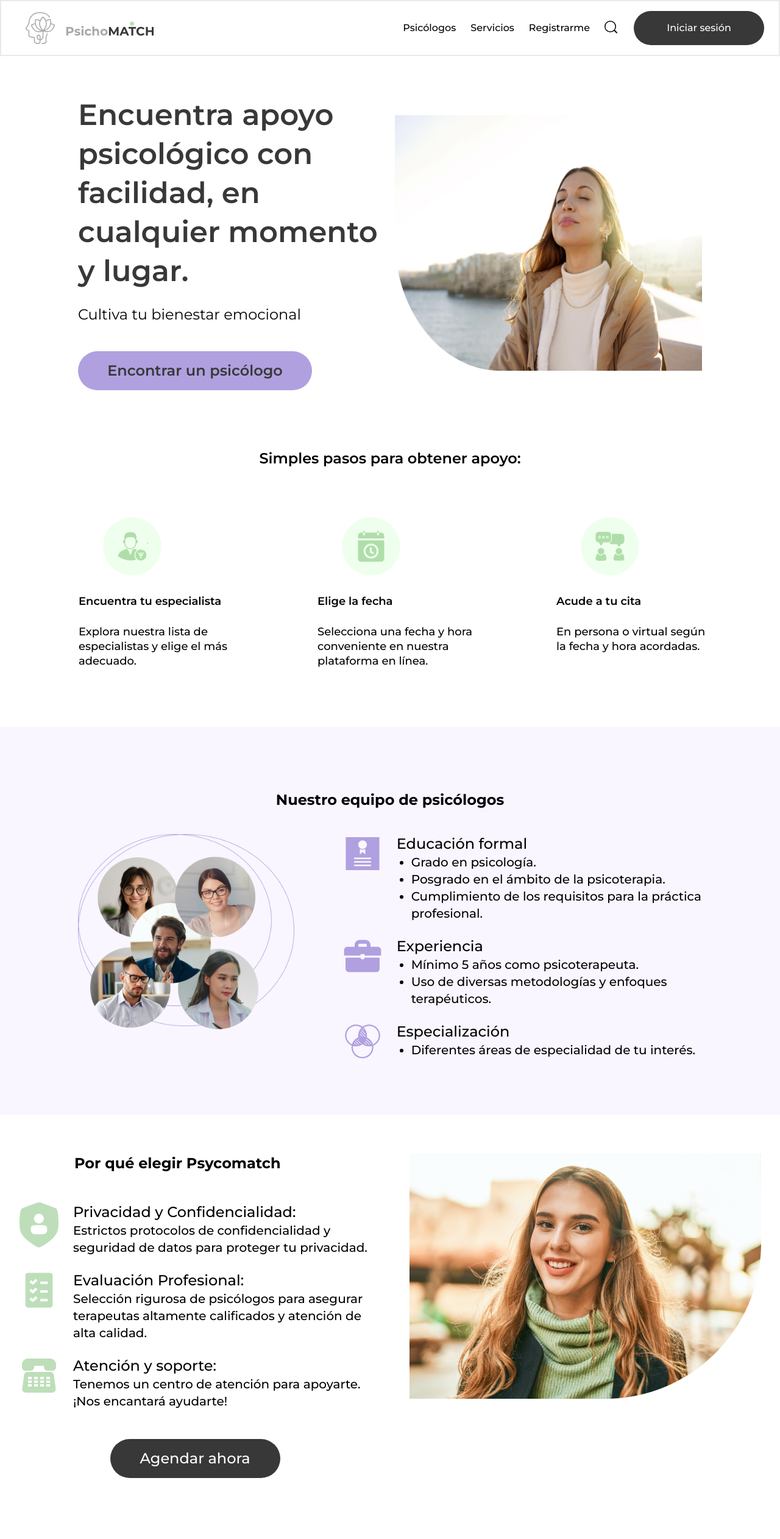
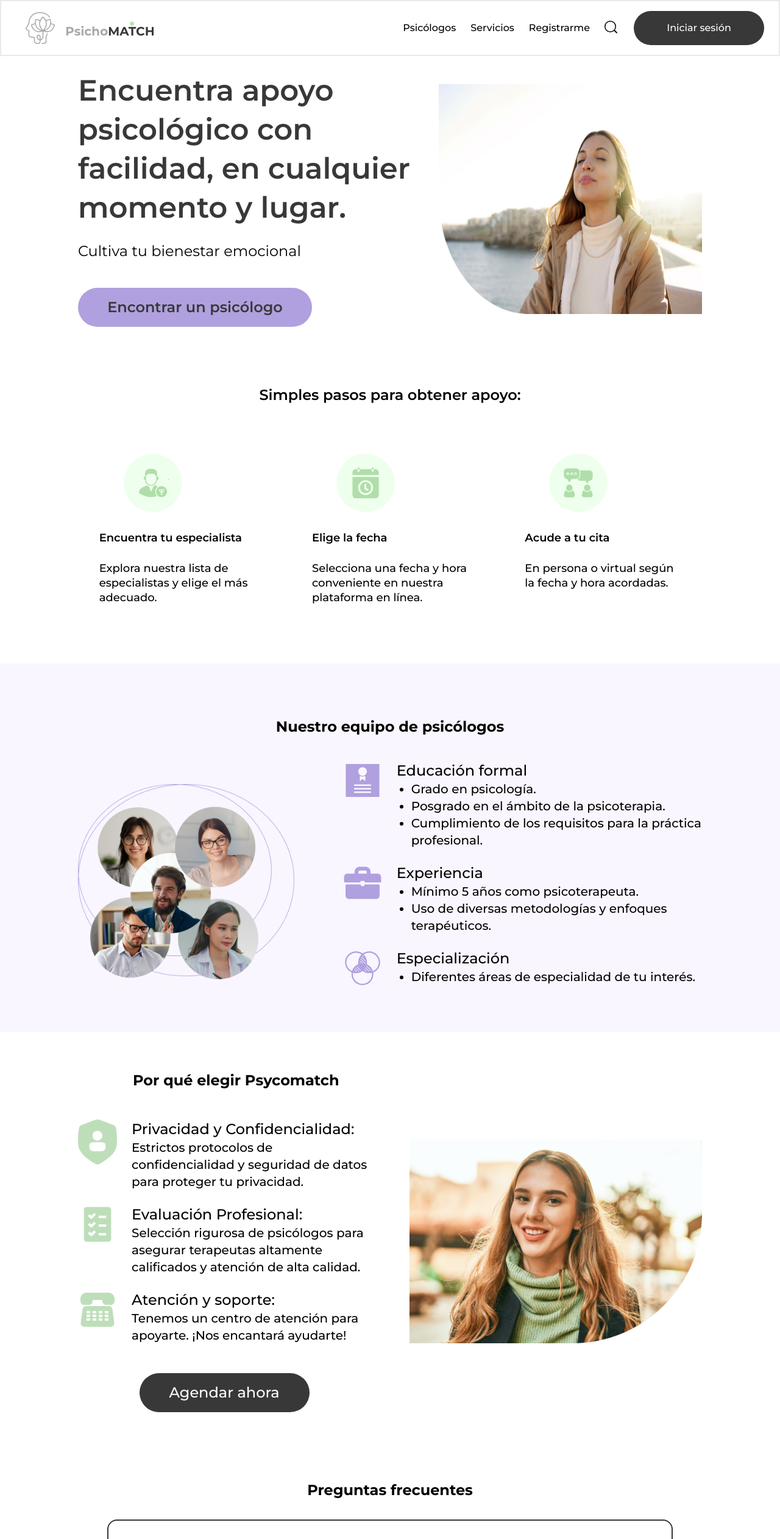
Before and after one commit to No-Country/C14-09-n-React-Node-Psichomatch, a React (Vite) app in the folder Frontend/: page / in a window 1280 px wide. Shown: the top 2524 px of the page at 61% size. Built offline with nearby package versions, Linux system fonts and the light colour scheme; the HTML template or start-up script is replaced by a standard one.

Commit message:
landing 90%...

```diff
--- a/Frontend/src/Components/FeaturesCard.jsx
+++ b/Frontend/src/Components/FeaturesCard.jsx
@@ -25,9 +25,9 @@ const features = [
 
 export const FeaturesCard = () => {
   return (
-    <div className="mx-auto my-24 max-w-2xl lg:max-w-none">
-      <h2 className="text-black font-semibold leading-8 text-2xl text-center">Simples pasos para obtener apoyo:  </h2>
-      <div className="mt-16 ml-[129px] grid grid-cols-1 gap-[25px] sm:mt-20 sm:grid-cols-2 lg:grid-cols-3">
+    <div className="mx-auto my-24">
+      <h3 className="text-black font-semibold text-xl md:text-2xl text-center">Simples pasos para obtener apoyo:  </h3>
+      <div className="mt-16 mx-8 sm:mx-12 md:mx-16 lg:mx-24 xl:mx-32 grid grid-cols-1 sm:mt-20 sm:grid-cols-2 lg:grid-cols-3 gap-6 justify-items-center">
         {features.map((feature) => (
           <div key={feature.name} className="flex flex-col gap-6 w-64">
             <div className="ml-10">
--- a/Frontend/src/Components/SectionWhyPsichoMatch.jsx
+++ b/Frontend/src/Components/SectionWhyPsichoMatch.jsx
@@ -28,22 +28,21 @@ const lists = [
 export const SectionWhyPsichoMatch = () => {
   return (
     <section>
-      <div className="mx-auto max-w-screen-xl px-4 py-8 sm:py-12 sm:px-6 lg:py-16 lg:px-8">
-        <div className="grid grid-cols-1 gap-8 lg:grid-cols-2 lg:gap-16">
-
+      <div className="py-8 sm:py-12 lg:py-16">
+        <div className="grid grid-cols-1 gap-8 lg:grid-cols-2 lg:gap-16 mx-8 sm:mx-12 md:mx-16 lg:mx-24 xl:mx-32">
           <div>
-            <h3 className="text-2xl font-bold text-black ml-[90px] mb-12">
+            <h2 className="text-xl md:text-2xl font-bold text-black ml-[90px] mb-12">
               Por qué elegir Psycomatch
-            </h3>
+            </h2>
             <div className="grid gap-6 sm:grid-cols-1 xl:col-span-2">
               {lists.map((list) => (
                 <div key={list.title} className="flex items-start">
                   <img src={list.imageUrl} alt="" />
                   <div>
-                    <p className="text-2xl font-medium text-black ml-6">
+                    <p className="text-lg md:text-xl lg:text-2xl font-medium text-black ml-6">
                       {list.title}
                     </p>
-                    <p className="text-xl font-medium text-black ml-6">
+                    <p className="text-base md:text-lg lg:text-xl font-medium text-black ml-6">
                       {list.description}
                     </p>
                   </div>
@@ -56,8 +55,8 @@ export const SectionWhyPsichoMatch = () => {
               </button>
             </div>
           </div>
-          <div className="h-[402px] w-[577px] ">
-            <img src={WomenImg} className=" h-full w-full object-cover" />
+          <div className="flex justify-center items-center">
+            <img src={WomenImg} className="" />
           </div>
         </div>
       </div>
--- a/Frontend/src/Components/TeamSection.jsx
+++ b/Frontend/src/Components/TeamSection.jsx
@@ -31,34 +31,33 @@ const team = [
 
 export const TeamSection = () => {
   return (
-    <div className="bg-[#F9F6FF] py-10 lg:py-16">
+    <div className="bg-[#F9F6FF] py-8 lg:py-12">
       <div className="mx-auto">
-        <h3 className="text-2xl text-center font-bold text-black mb-10 mt-10">
+        <h2 className="text-2xl text-center font-bold text-black mb-10 mt-10">
           Nuestro equipo de psicólogos
-        </h3>
-        <div className="flex flex-col md:flex-row justify-between mx-8 sm:mx-12 md:mx-16 lg:mx-24 xl:mx-32 gap-6 md:gap-10 lg:gap-20">
-          <div className="mx-auto">
-            <img src={TeamImg} alt=""/>
+        </h2>
+        <div className="flex flex-col md:flex-row justify-between mx-8 sm:mx-12 md:mx-16 lg:mx-24 xl:mx-32 gap-12 lg:gap-20">
+          <div className="flex justify-center items-center">
+            <img src={TeamImg} alt="" />
           </div>
           <div className="grid sm:grid-cols-1 xl:col-span-2">
             {team.map((teamItem) => (
               <div key={teamItem.name}>
-                <div className="flex gap-6 items-start mb-6">
+                <div className="flex gap-4 md:gap-6 items-start mb-6">
                   <img src={teamItem.imageUrl} alt="" />
                   <div>
-                    <p className="text-2xl font-medium text-black">
+                    <p className="text-lg md:text-xl lg:text-2xl font-medium text-black">
                       {teamItem.name}
                     </p>
                     <ul>
                       {teamItem.features.map((feature, index) => (
                         <li
                           key={index}
-                          className="list-disc text-xl font-medium text-black ml-6"
+                          className="list-disc text-base md:text-lg lg:text-xl font-medium text-black ml-6"
                         >
                           {feature}
                         </li>
                       ))}
-                      <li></li>
                     </ul>
                   </div>
                 </div>
--- a/Frontend/src/components/Hero.jsx
+++ b/Frontend/src/components/Hero.jsx
@@ -1,26 +1,28 @@
-import React from 'react'
+import React from "react";
 import imgHero from "../assets/Images/img-hero.png";
 
 const Hero = () => {
   return (
-    <div className="flex gap-4 flex-col my-6 mx-4 lg:flex-row lg:justify-between lg:my-16 lg:mx-32">
-      <div className="flex justify-between flex-col gap-6 lg:flex-1">
-        <h1 className="text-Gray-dark max-w-xl leading-[4rem] text-5xl font-semibold">
+    <div className="flex flex-col my-6 lg:flex-row mx-8 sm:mx-12 md:mx-16 lg:mx-24 xl:mx-32 gap-12 md:gap-4">
+      <div className="flex justify-between flex-col gap-6">
+        <h1 className="text-Gray-dark max-w-xl text-4xl lg:text-5xl leading-[3rem] lg:leading-[4rem] font-semibold">
           Encuentra apoyo psicológico con facilidad, en cualquier momento y
           lugar.
         </h1>
-        <p className="text-black text-2xl mb-5">
+        <p className="text-black text-xl md:text-2xl mb-5">
           Cultiva tu bienestar emocional
         </p>
-        <button className="text-Gray-dark text-2xl font-semibold bg-Purple py-4 px-6 rounded-[32px] w-[384px] hover:bg-Purple-ligth">
-        Encontrar un psicólogo
-        </button>
+        <div className="flex justify-center md:justify-start">
+          <button className="text-Gray-dark text-2xl font-semibold bg-Purple py-4 px-6 rounded-[32px] w-[384px] hover:bg-Purple-ligth">
+            Encontrar un psicólogo
+          </button>
+        </div>
       </div>
-      <div className="img max-w-xl flex justify-center items-center lg:flex-1">
+      <div className="flex justify-center items-center lg:flex-1">
         <img
           src={imgHero}
           alt="Relaxed Woman"
-          className="bg-contain bg-no-repeat h-[419px] w-[628px]"
+          className="max-w-full h-auto bg-contain bg-no-repeat lg:h-[377px] lg:w-[565px]"
         />
       </div>
     </div>
```
